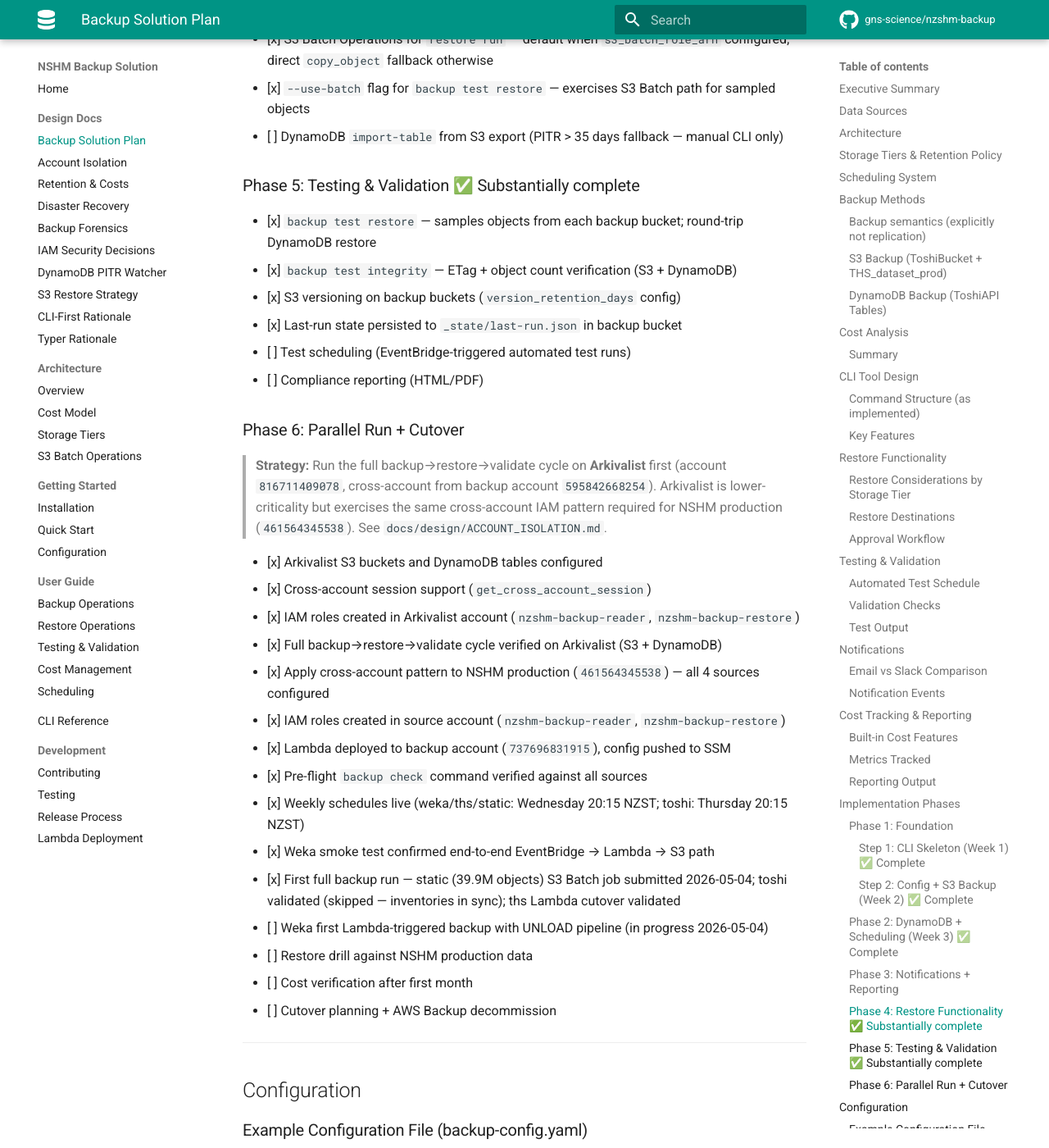
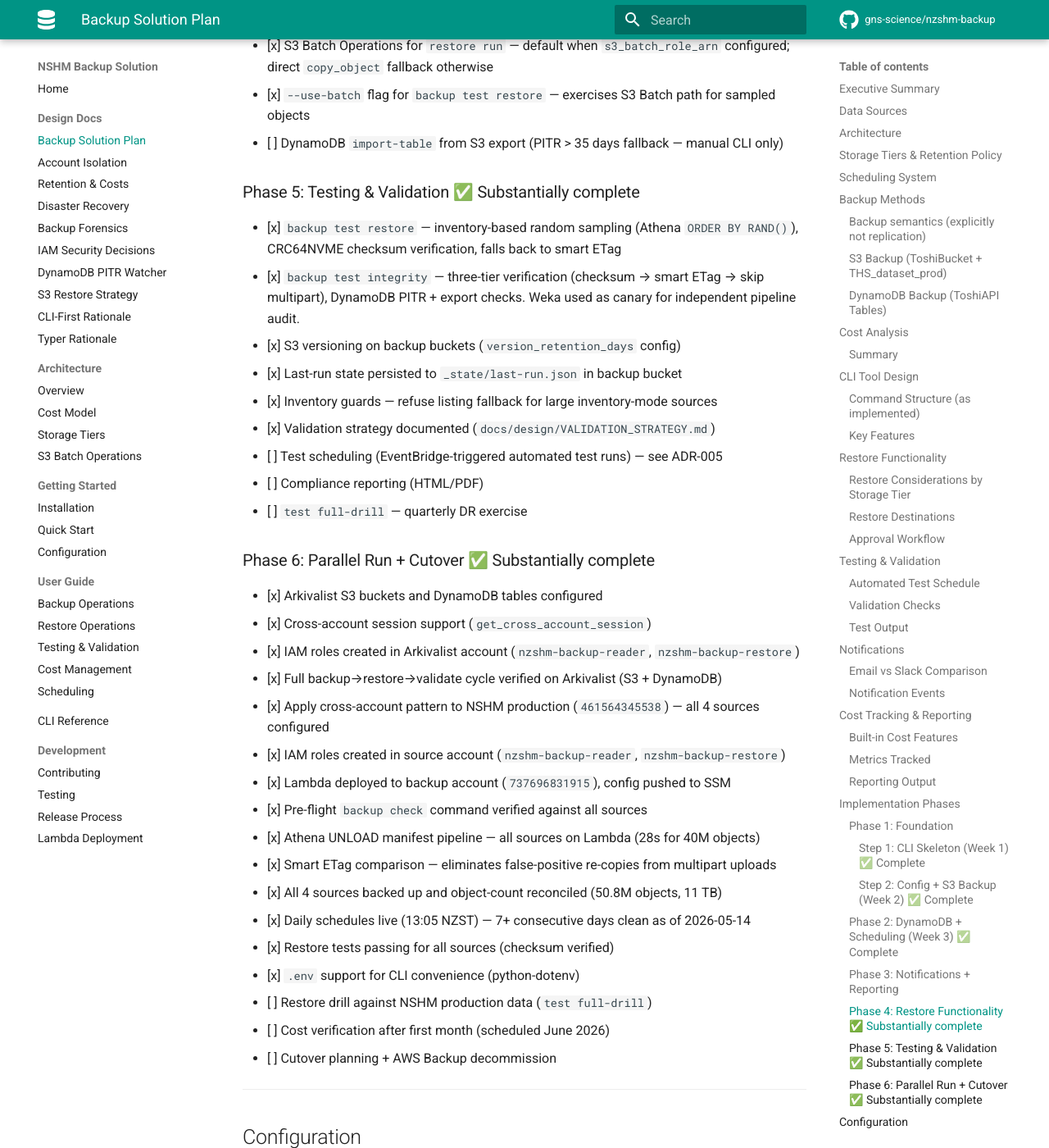
Before and after one commit to GNS-Science/aws-snapshot, an MkDocs documentation site: the page built from docs/design/backup-solution-plan.md, in a window 1280 px wide and 1400 px high, scrolled down 10844 px. Shown: the whole window at 82% size. Built offline with MkDocs 1.6.1 and Material for MkDocs 9.7.7, drawn with Linux system fonts in a browser that asks for light colours; comment, search, counter and statistics services are not loaded; the version menu is left out; some of the changed text lies outside the part shown.

Commit message:
docs: update project plan to reflect current status (2026-05-14)
Phases 1-2, 4-6 substantially complete. Updated Phase 5 with inventory
sampling, checksum verification, validation strategy, inventory guards.
Updated Phase 6 with UNLOAD pipeline, smart ETag, daily schedules,
reconciliation, .env support. Added ADR-005 reference for health reports.

```diff
--- a/docs/design/backup-solution-plan.md
+++ b/docs/design/backup-solution-plan.md
@@ -359,15 +359,16 @@
 - [x] Sandbox demo tooling (`scripts/sandbox_setup.sh`, `docs/sandbox-demo.md`)
 - [x] 69 tests passing
 
-**Remaining before first production run (toshi):**
-- [ ] Create S3 Batch IAM role in production account (`python scripts/create-backup-roles.py`)
-- [ ] Set `s3_batch_role_arn` + `use_s3_batch: true` for toshi in production config
+**Production status:** S3 Batch role created, all sources configured with
+`use_s3_batch: true` and `batch_manifest_mode: inventory`. Done.
 
 ### Phase 3: Notifications + Reporting
+
 - [ ] SES email integration
 - [ ] Slack webhook integration
 - [ ] Cost tracking implementation
 - [ ] Budget alerts setup
+- [ ] Automated weekly health report (see ADR-005)
 
 ### Phase 4: Restore Functionality ✅ Substantially complete
 
@@ -385,19 +386,17 @@
 
 ### Phase 5: Testing & Validation ✅ Substantially complete
 
-- [x] `backup test restore` — samples objects from each backup bucket; round-trip DynamoDB restore
-- [x] `backup test integrity` — ETag + object count verification (S3 + DynamoDB)
+- [x] `backup test restore` — inventory-based random sampling (Athena `ORDER BY RAND()`), CRC64NVME checksum verification, falls back to smart ETag
+- [x] `backup test integrity` — three-tier verification (checksum → smart ETag → skip multipart), DynamoDB PITR + export checks. Weka used as canary for independent pipeline audit.
 - [x] S3 versioning on backup buckets (`version_retention_days` config)
 - [x] Last-run state persisted to `_state/last-run.json` in backup bucket
-- [ ] Test scheduling (EventBridge-triggered automated test runs)
+- [x] Inventory guards — refuse listing fallback for large inventory-mode sources
+- [x] Validation strategy documented (`docs/design/VALIDATION_STRATEGY.md`)
+- [ ] Test scheduling (EventBridge-triggered automated test runs) — see ADR-005
 - [ ] Compliance reporting (HTML/PDF)
+- [ ] `test full-drill` — quarterly DR exercise
 
-### Phase 6: Parallel Run + Cutover
-
-> **Strategy:** Run the full backup→restore→validate cycle on **Arkivalist** first
-> (account `816711409078`, cross-account from backup account `595842668254`).
-> Arkivalist is lower-criticality but exercises the same cross-account IAM pattern
-> required for NSHM production (`461564345538`). See `docs/design/ACCOUNT_ISOLATION.md`.
+### Phase 6: Parallel Run + Cutover ✅ Substantially complete
 
 - [x] Arkivalist S3 buckets and DynamoDB tables configured
 - [x] Cross-account session support (`get_cross_account_session`)
@@ -407,12 +406,14 @@
 - [x] IAM roles created in source account (`nzshm-backup-reader`, `nzshm-backup-restore`)
 - [x] Lambda deployed to backup account (`737696831915`), config pushed to SSM
 - [x] Pre-flight `backup check` command verified against all sources
-- [x] Weekly schedules live (weka/ths/static: Wednesday 20:15 NZST; toshi: Thursday 20:15 NZST)
-- [x] Weka smoke test confirmed end-to-end EventBridge → Lambda → S3 path
-- [x] First full backup run — static (39.9M objects) S3 Batch job submitted 2026-05-04; toshi validated (skipped — inventories in sync); ths Lambda cutover validated
-- [ ] Weka first Lambda-triggered backup with UNLOAD pipeline (in progress 2026-05-04)
-- [ ] Restore drill against NSHM production data
-- [ ] Cost verification after first month
+- [x] Athena UNLOAD manifest pipeline — all sources on Lambda (28s for 40M objects)
+- [x] Smart ETag comparison — eliminates false-positive re-copies from multipart uploads
+- [x] All 4 sources backed up and object-count reconciled (50.8M objects, 11 TB)
+- [x] Daily schedules live (13:05 NZST) — 7+ consecutive days clean as of 2026-05-14
+- [x] Restore tests passing for all sources (checksum verified)
+- [x] `.env` support for CLI convenience (python-dotenv)
+- [ ] Restore drill against NSHM production data (`test full-drill`)
+- [ ] Cost verification after first month (scheduled June 2026)
 - [ ] Cutover planning + AWS Backup decommission
 
 ---
@@ -637,7 +638,7 @@
 
 ---
 
-**Document Version:** 1.5
-**Created:** 2026-03-09  **Last updated:** 2026-05-04
-**Status:** Phases 1–2, 4–5 complete. Phase 6 in progress — all sources validated on Lambda via Athena UNLOAD manifest pipeline; static first full backup (39.9M objects) submitted; restore drill and cost verification pending.
+**Document Version:** 1.6
+**Created:** 2026-03-09  **Last updated:** 2026-05-14
+**Status:** Phases 1–2, 4–6 substantially complete. All 4 sources backed up daily (50.8M objects, 11 TB), restore-verified with CRC64 checksums, 7+ days clean. Remaining: Phase 3 (notifications), full DR drill, cost verification, AWS Backup cutover.
 **Owner:** NSHM DevOps Team
```
